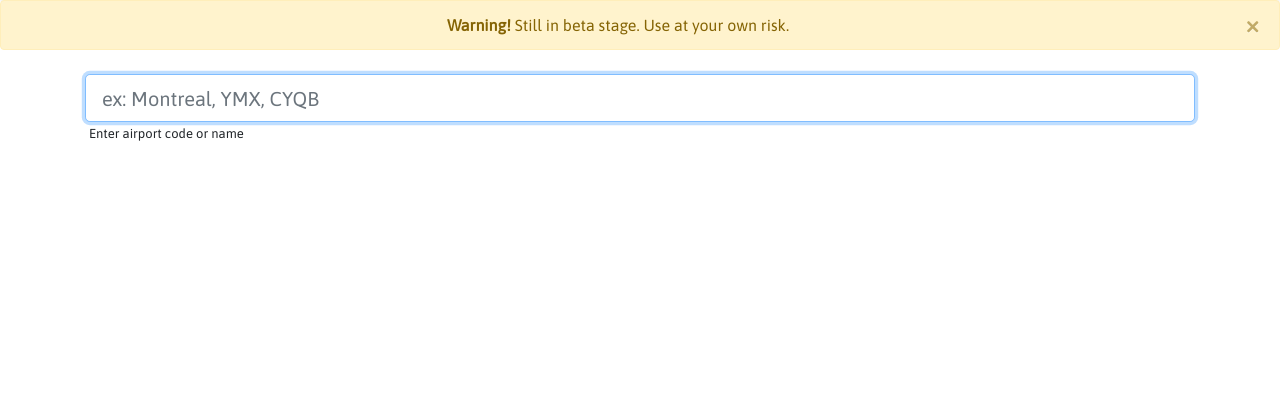
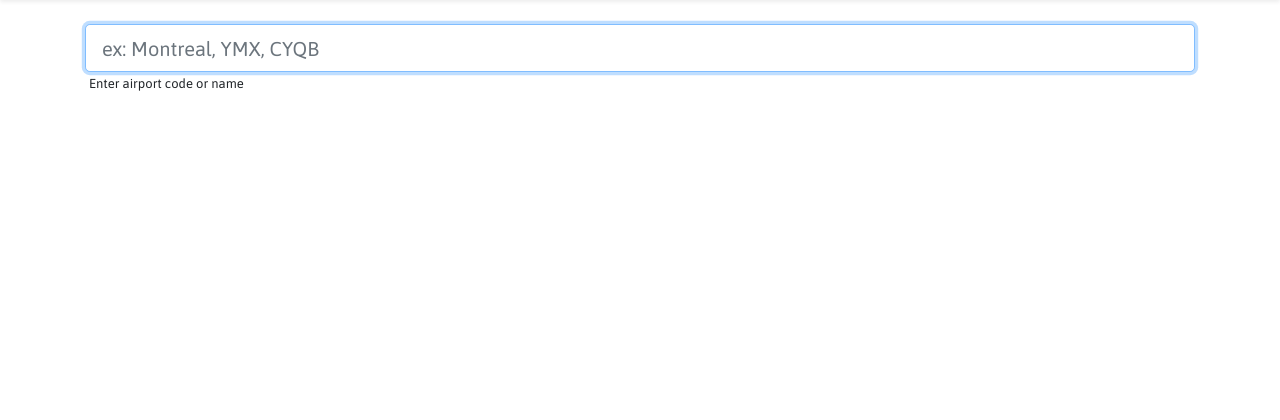
Before and after one commit to yyqyu/xwind, a Flask app: page / in a window 1280 px wide. Shown: the part 63-483 px from the top of the page. Run offline with Flask 2, Linux system fonts and the light colour scheme; some libraries are stand-ins or nearby versions.

Commit message:
Bug fix CRFI

```diff
--- a/templates/index.html
+++ b/templates/index.html
@@ -6,12 +6,12 @@
 
 {% block main %}
 {% if not session.user_id %}
-<div class="alert alert-warning alert-dismissible fade show centered" role="alert">
+<!--<div class="alert alert-warning alert-dismissible fade show centered" role="alert">
         <span><strong>Warning!</strong> Still in beta stage. Use at your own risk.</span>
         <button type="button" class="close" data-dismiss="alert" aria-label="Close">
         <span aria-hidden="true">&times;</span>
         </button>
-    </div>
+    </div>-->
 {% endif %}
 <div class="container">
 <div class="row">
```
